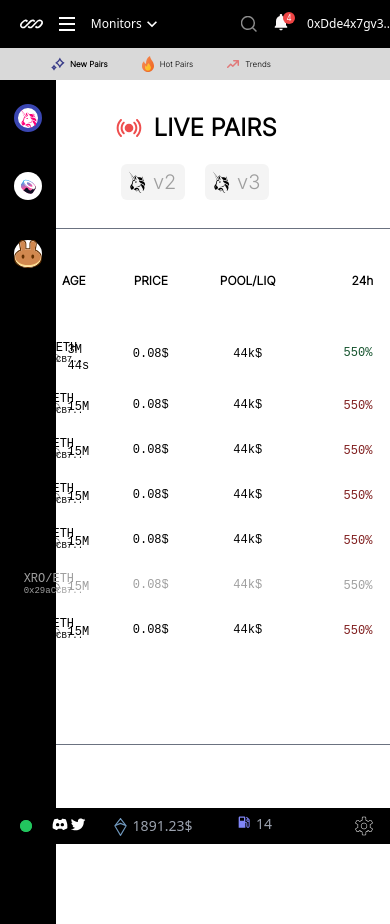
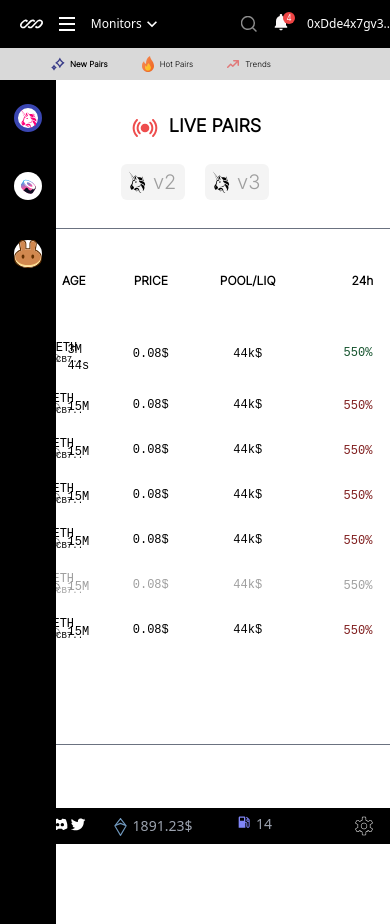
Before and after one commit to Aimun-Aziz/TokenMarketplace, a website built with Vite: page index.html in a window 390 px wide. Built offline with nearby package versions, Linux system fonts and the light colour scheme; a web font is replaced by a local one.

Commit message:
Added menubar (horizontaland vertical) plus responsive dashboard

```diff
--- a/index.html
+++ b/index.html
@@ -109,7 +109,7 @@
 
 
     <!-- ----BODY---- -->
-    <div class="navigation bg-black min-[320px]:w-14 md:w-16 lg:w-20 h-full flex flex-col items-center absolute ">
+    <div class="vertical-menubar z-10 bg-black min-[320px]:w-14 md:w-16 lg:w-20 h-full flex flex-col items-center absolute ">
 
         <div
             class="uniswap-Ellipse w-7 h-7 md:w-9 md:h-9 lg:w-14 lg:h-14 mt-6 mb-10 rounded-full border-4 border-[#3A46B2] flex items-center justify-center bg-white">
@@ -133,7 +133,7 @@
             <img class="min-[320px]:w-8 min-[320px]:h-8 sm:w-9 sm:h-9 mr-2" src="/images/Table-icons/live-streaming.svg"
                 alt="">
 
-            <p class="min-[320px]:text-2xl sm:text-3xl font-inter font-extrabold">LIVE PAIRS</p>
+            <p class="min-[320px]:text-lg sm:text-3xl font-inter font-extrabold">LIVE PAIRS</p>
         </div>
 
         <div class="flex justify-between min-[320px]:w-[45%] min-[365px]:w-[38%] sm:w-[34%] md:w-[28%] lg:w-[19%] xl:w-[16%]">
```
